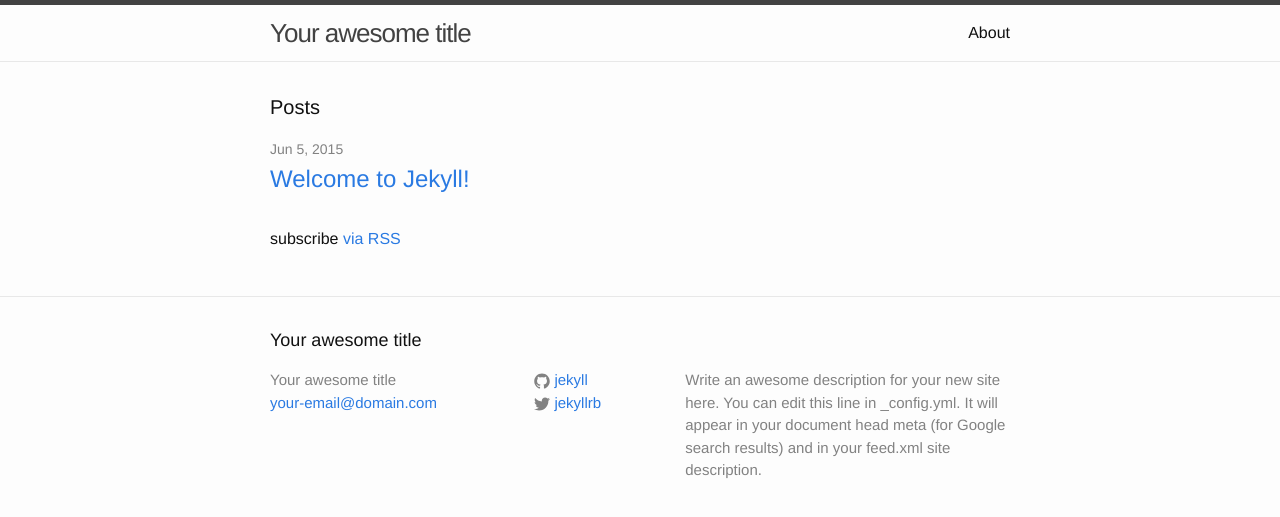
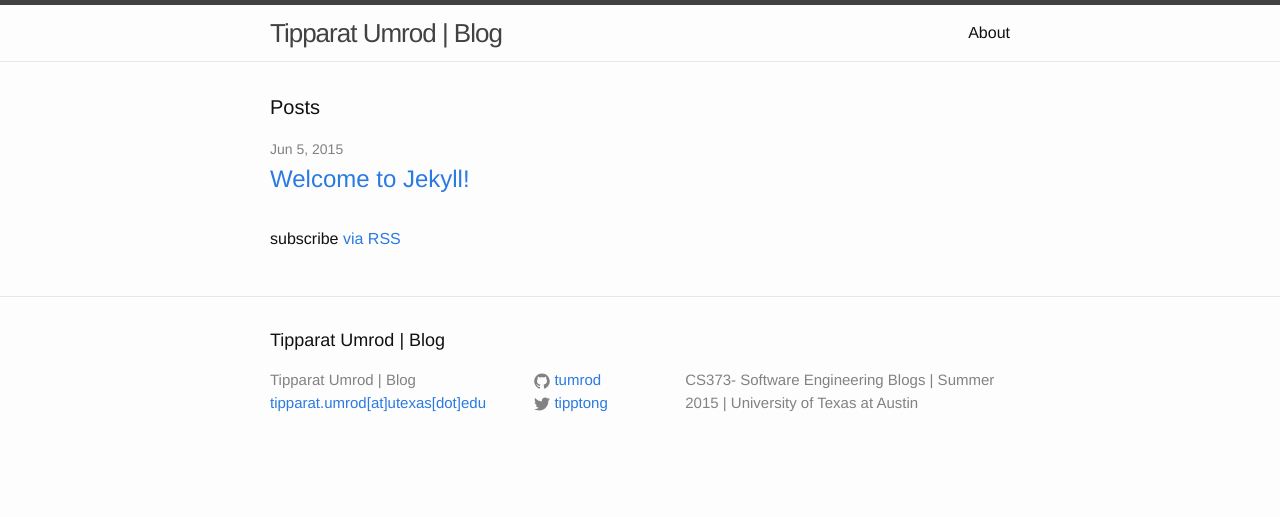
Before and after one commit to tumrod/blog, a Jekyll site: the page built from index.html, in a window 1280 px wide. Shown: the top 517 px of the page. Built offline with Jekyll 4.4.1, drawn with Linux system fonts in a browser that asks for light colours.

Commit message:
edit configuration

```diff
--- a/_config.yml
+++ b/_config.yml
@@ -1,14 +1,12 @@
 # Site settings
-title: Your awesome title
-email: your-email@domain.com
+title: Tipparat Umrod | Blog
+email: tipparat.umrod[at]utexas[dot]edu
 description: > # this means to ignore newlines until "baseurl:"
-  Write an awesome description for your new site here. You can edit this
-  line in _config.yml. It will appear in your document head meta (for
-  Google search results) and in your feed.xml site description.
-baseurl: "/blog/" # the subpath of your site, e.g. /blog/
+  CS373- Software Engineering Blogs | Summer 2015 | University of Texas at Austin
+baseurl: "" # the subpath of your site, e.g. /blog/
 url: "http://tumrod.github.io/blog" # the base hostname & protocol for your site
-twitter_username: jekyllrb
-github_username:  jekyll
+twitter_username: tipptong
+github_username:  tumrod
 
 # Build settings
 markdown: kramdown
```
